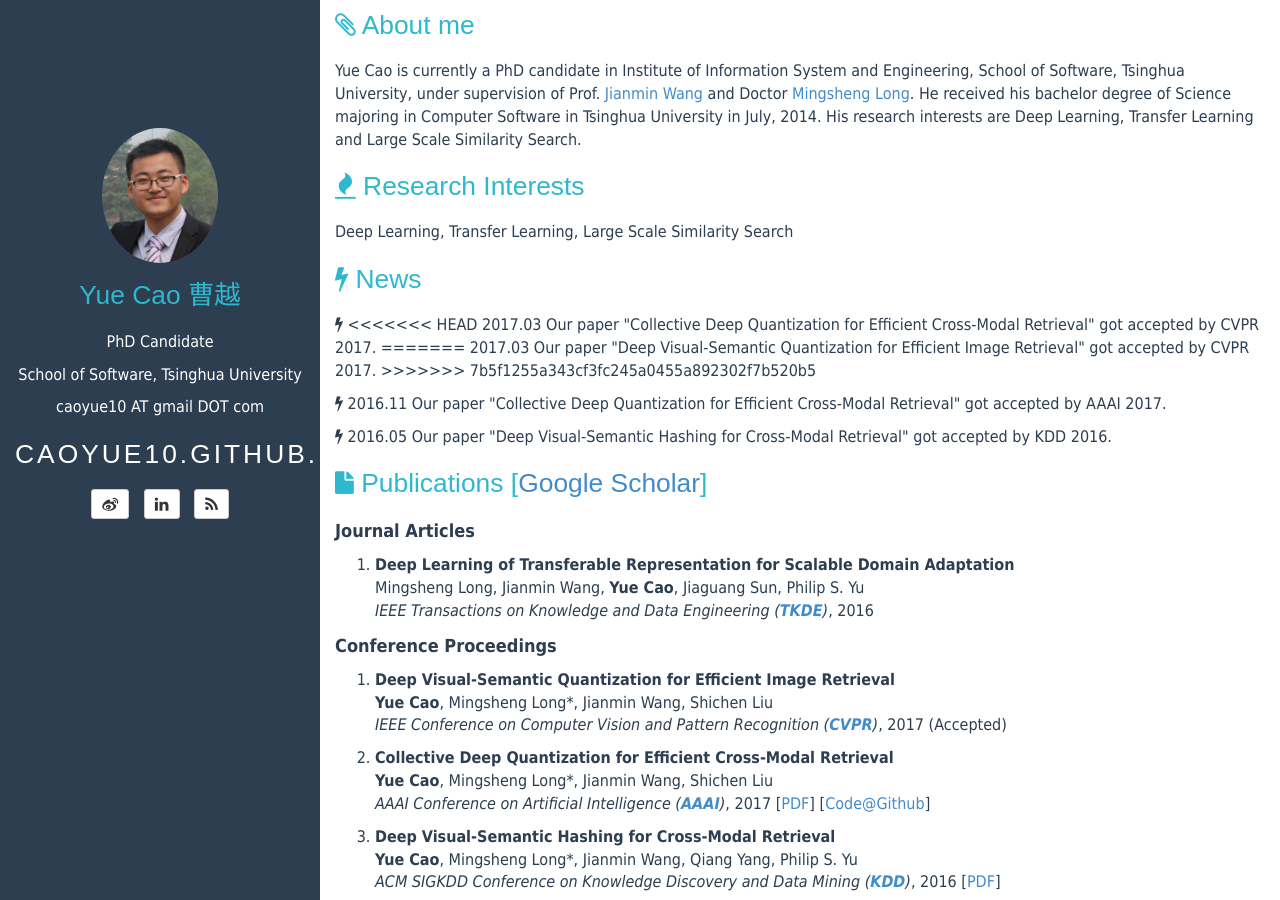
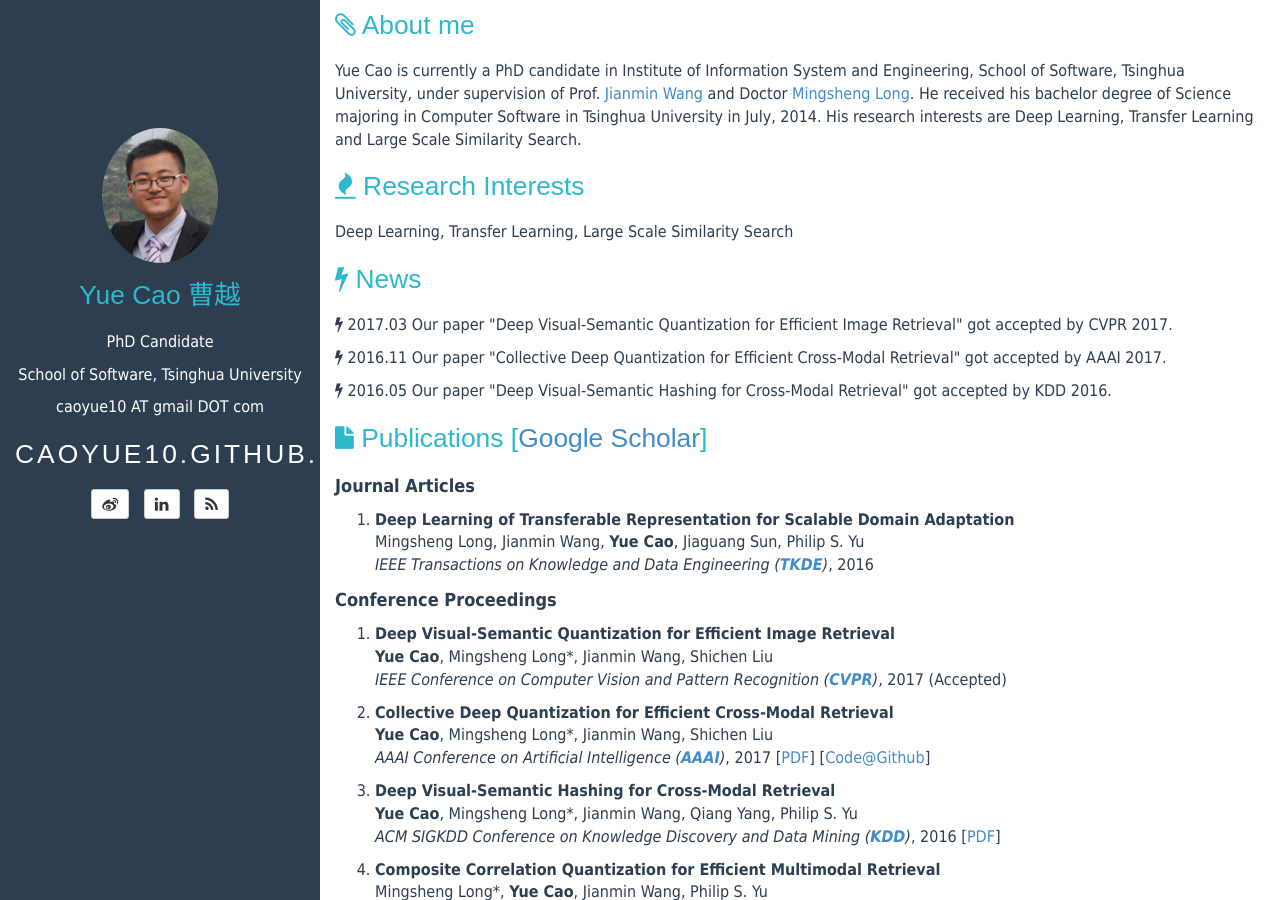
Before and after one commit to caoyue10/caoyue10.github.io, a Jekyll site: the page built from index.html, in a window 1280 px wide and 900 px high. Built offline with Jekyll 4.4.1, drawn with Linux system fonts in a browser that asks for light colours; the list of posts is cut into pages by our own code.

Commit message:
bug fixed

```diff
--- a/index.html
+++ b/index.html
@@ -65,11 +65,7 @@
     </header>
     <p>
     <i class="fa fa-bolt"></i>
-<<<<<<< HEAD
-    2017.03 Our paper "Collective Deep Quantization for Efficient Cross-Modal Retrieval" got accepted by CVPR 2017.
-=======
     2017.03 Our paper "Deep Visual-Semantic Quantization for Efficient Image Retrieval" got accepted by CVPR 2017.
->>>>>>> 7b5f1255a343cf3fc245a0455a892302f7b520b5
     </p>
     <p>
     <i class="fa fa-bolt"></i>
```
